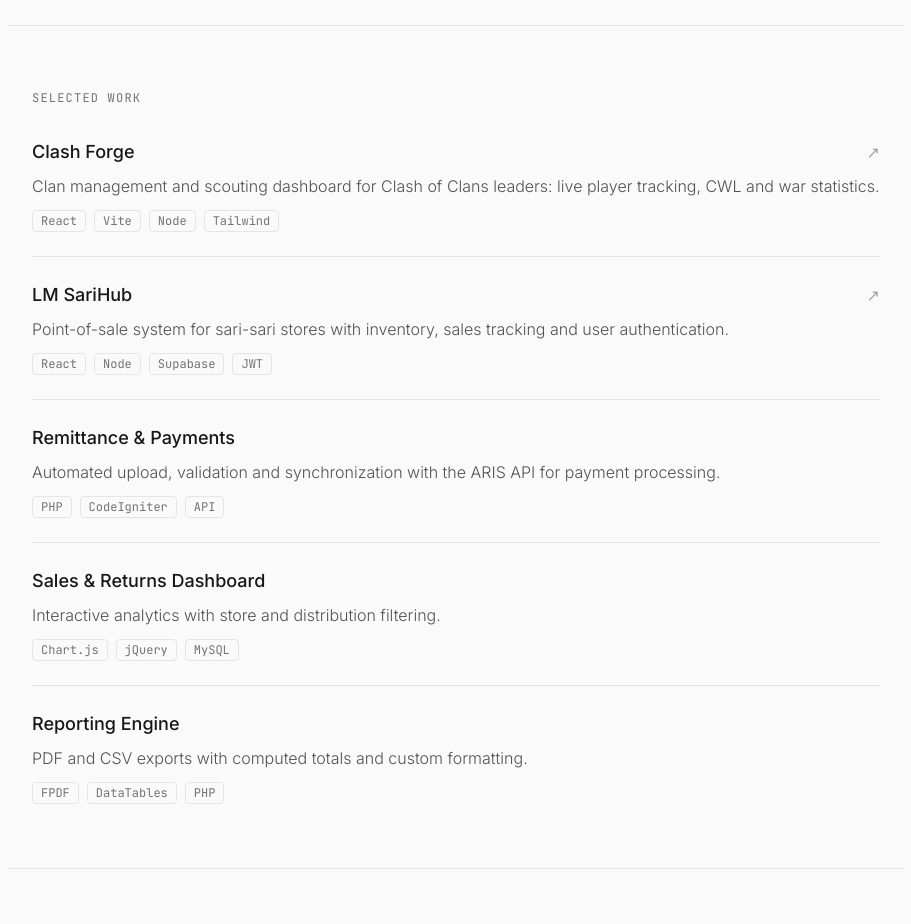
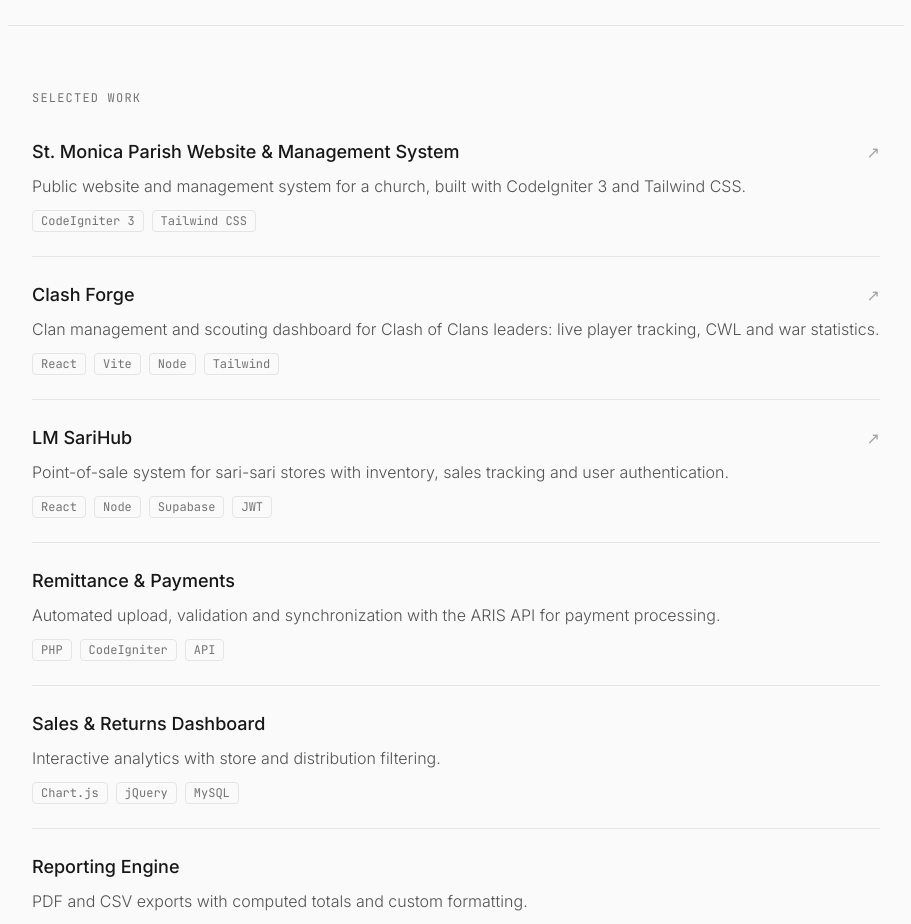
Before and after one commit to Malate1/Michael-Portfolio, a React (Vite) app: page / in a window 1280 px wide. Shown: the part 1240-2164 px from the top of the page, without its empty margins (184-1095 px from the left). Built offline with nearby package versions, Linux system fonts and the light colour scheme.

Commit message:
feat: add St. Monica Parish project to the projects list

```diff
--- a/src/main.jsx
+++ b/src/main.jsx
@@ -9,6 +9,7 @@
 };
 
 const projects = [
+  { name: 'St. Monica Parish Website & Management System', description: 'Public website and management system for a church, built with CodeIgniter 3 and Tailwind CSS.', tags: ['CodeIgniter 3', 'Tailwind CSS'], link: 'https://stamonicaparish.infinityfreeapp.com/' },
   { name: 'Clash Forge', description: 'Clan management and scouting dashboard for Clash of Clans leaders: live player tracking, CWL and war statistics.', tags: ['React', 'Vite', 'Node', 'Tailwind'], link: 'https://clash-forge-khaki.vercel.app/' },
   { name: 'LM SariHub', description: 'Point-of-sale system for sari-sari stores with inventory, sales tracking and user authentication.', tags: ['React', 'Node', 'Supabase', 'JWT'], link: 'https://sarisari-pos.vercel.app/' },
   { name: 'Remittance & Payments', description: 'Automated upload, validation and synchronization with the ARIS API for payment processing.', tags: ['PHP', 'CodeIgniter', 'API'] },
```
